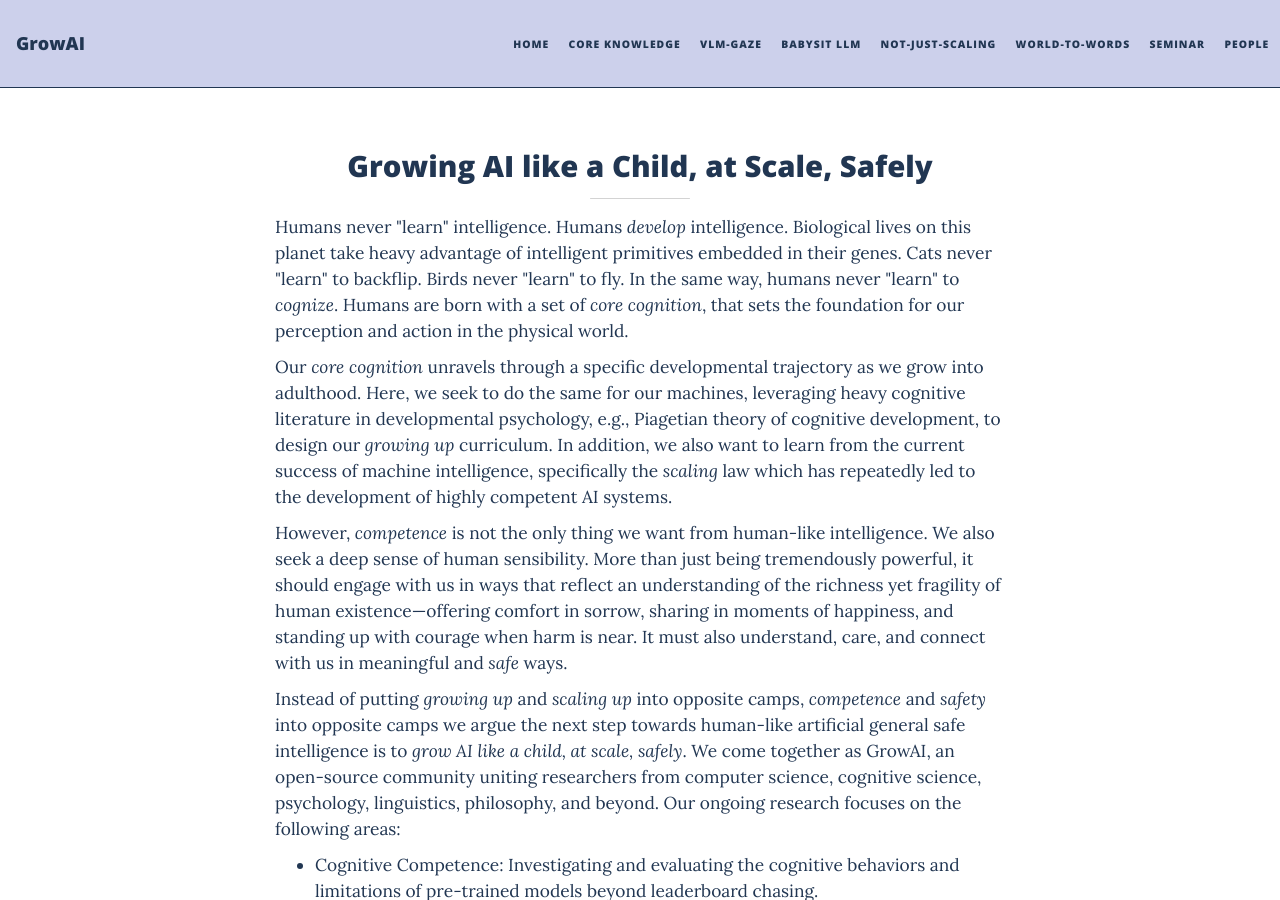
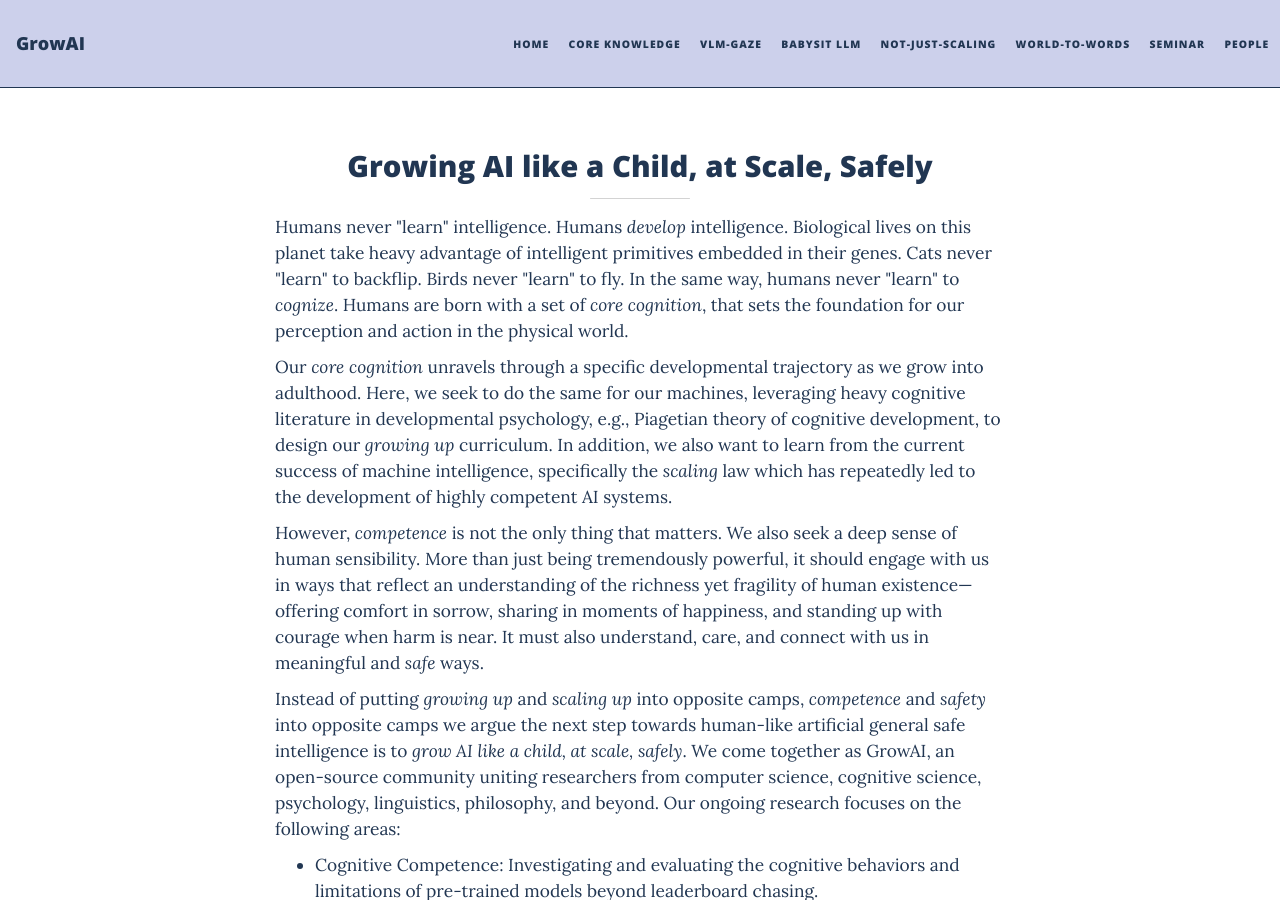
Before and after one commit to growing-ai-like-a-child/growing-ai-like-a-child.github.io, a Jekyll site: the page built from index.html, in a window 1280 px wide and 900 px high. Built offline with Jekyll 4.4.1, drawn with Linux system fonts in a browser that asks for light colours; nearby versions of some CDN libraries; the list of posts is cut into pages by our own code.

Commit message:
Update index.html

```diff
--- a/index.html
+++ b/index.html
@@ -30,7 +30,7 @@ layout: home
 
 <div class="description" style="font-size: 13pt;">
     <p>
-        However, <i>competence</i> is not the only thing we want from human-like intelligence. We also seek a deep sense of human sensibility. More than just being tremendously powerful, it should engage with us in ways that reflect an understanding of the richness yet fragility of human existence—offering comfort in sorrow, sharing in moments of happiness,
+        However, <i>competence</i> is not the only thing that matters. We also seek a deep sense of human sensibility. More than just being tremendously powerful, it should engage with us in ways that reflect an understanding of the richness yet fragility of human existence—offering comfort in sorrow, sharing in moments of happiness,
         and standing up with courage when harm is near. It must also understand, care, and connect with us in meaningful and <i>safe</i> ways.
     </p>
 </div>
```
